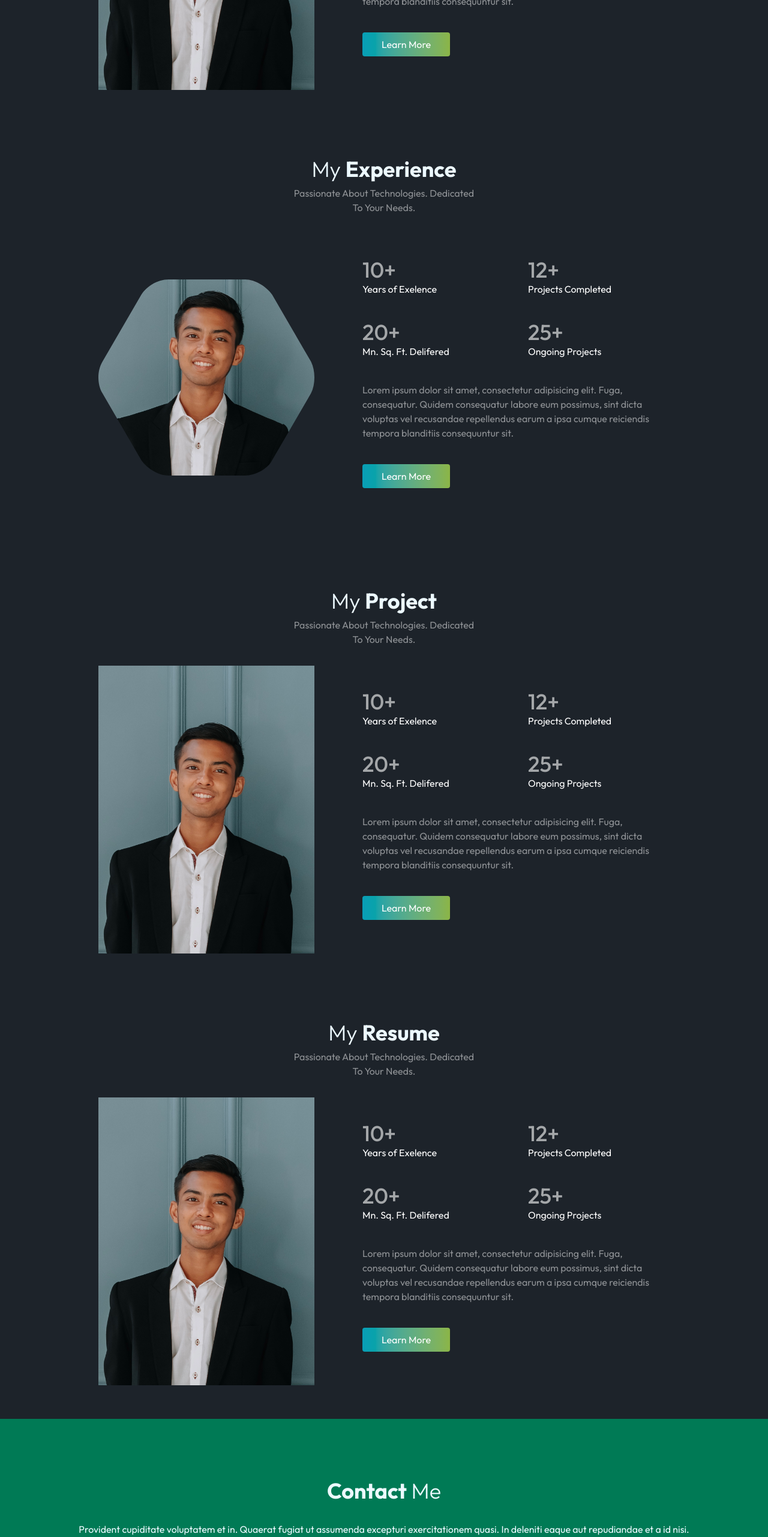
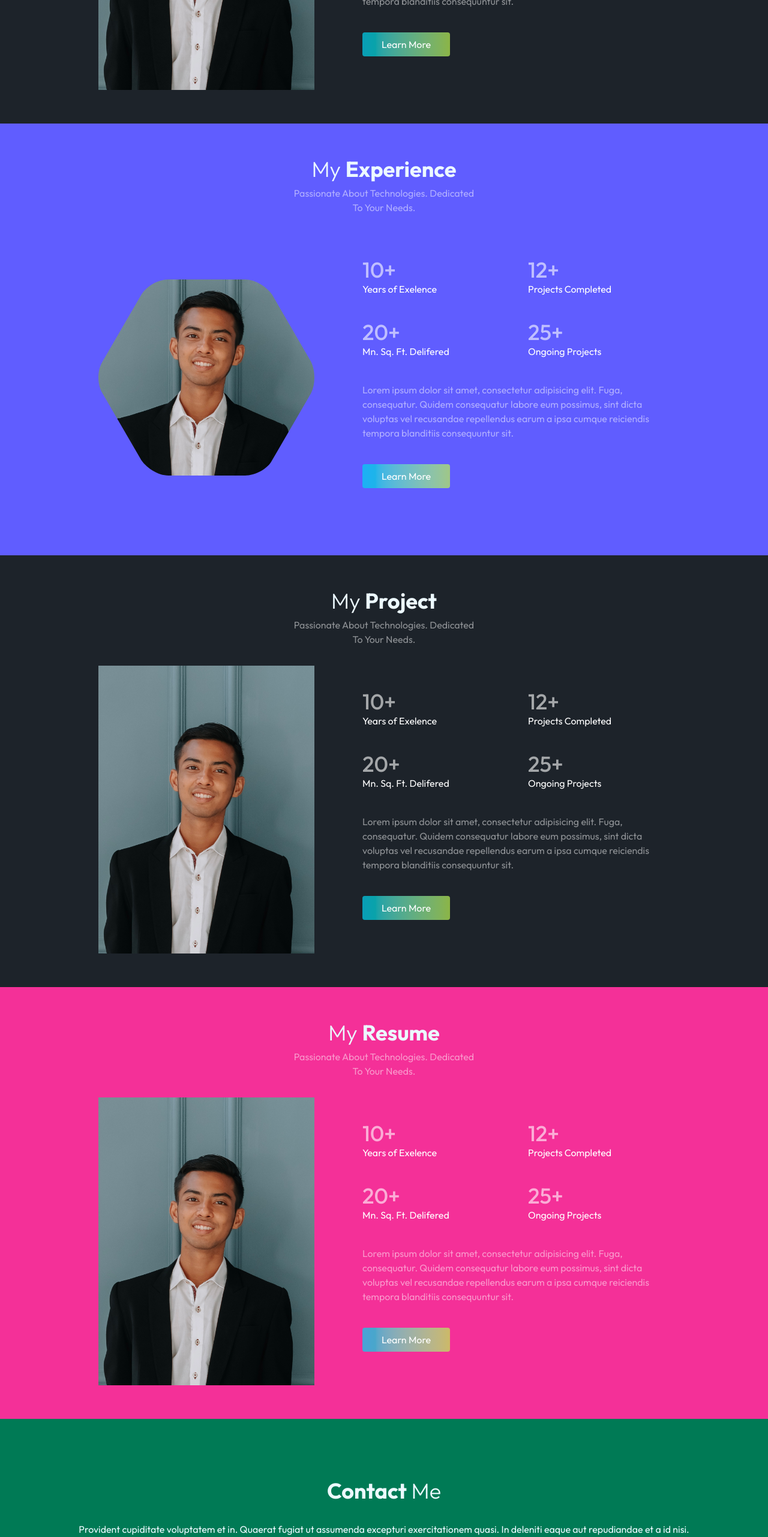
Before and after one commit to mgitoqabuskanz/mgitoqabuskanz.github.io, a React (Vite) app: page / in a window 1280 px wide. Shown: the part 1330-3893 px from the top of the page at 60% size. Built offline with nearby package versions, Linux system fonts and the light colour scheme.

Commit message:
Minor fix

```diff
--- a/src/components/Experience.jsx
+++ b/src/components/Experience.jsx
@@ -5,7 +5,7 @@ const Experience = () => {
   return (
     <div
         id='experience'
-        className='flex flex-col items-center justify-center container mx-auto p-14 md:px-20 lg:px-32 w-full overflow-hidden'
+        className='flex flex-col items-center justify-center bg-primary mx-auto p-14 md:px-20 lg:px-32 w-full overflow-hidden'
     >
         <h1 className='text-2xl sm:text-4xl font-bold mb-2'>
             <span className='font-light'>My </span>Experience</h1>
--- a/src/components/Resume.jsx
+++ b/src/components/Resume.jsx
@@ -6,7 +6,7 @@ const Resume = () => {
   return (
     <div
         id='resume'
-        className='flex flex-col items-center justify-center container mx-auto p-14 md:px-20 lg:px-32 w-full overflow-hidden'
+        className='flex flex-col bg-secondary items-center justify-center mx-auto py-14 md:px-20 lg:px-32 w-full overflow-hidden'
     >
         <h1 className='text-2xl sm:text-4xl font-bold mb-2'>
             <span className='font-light'>My </span>Resume</h1>
```
